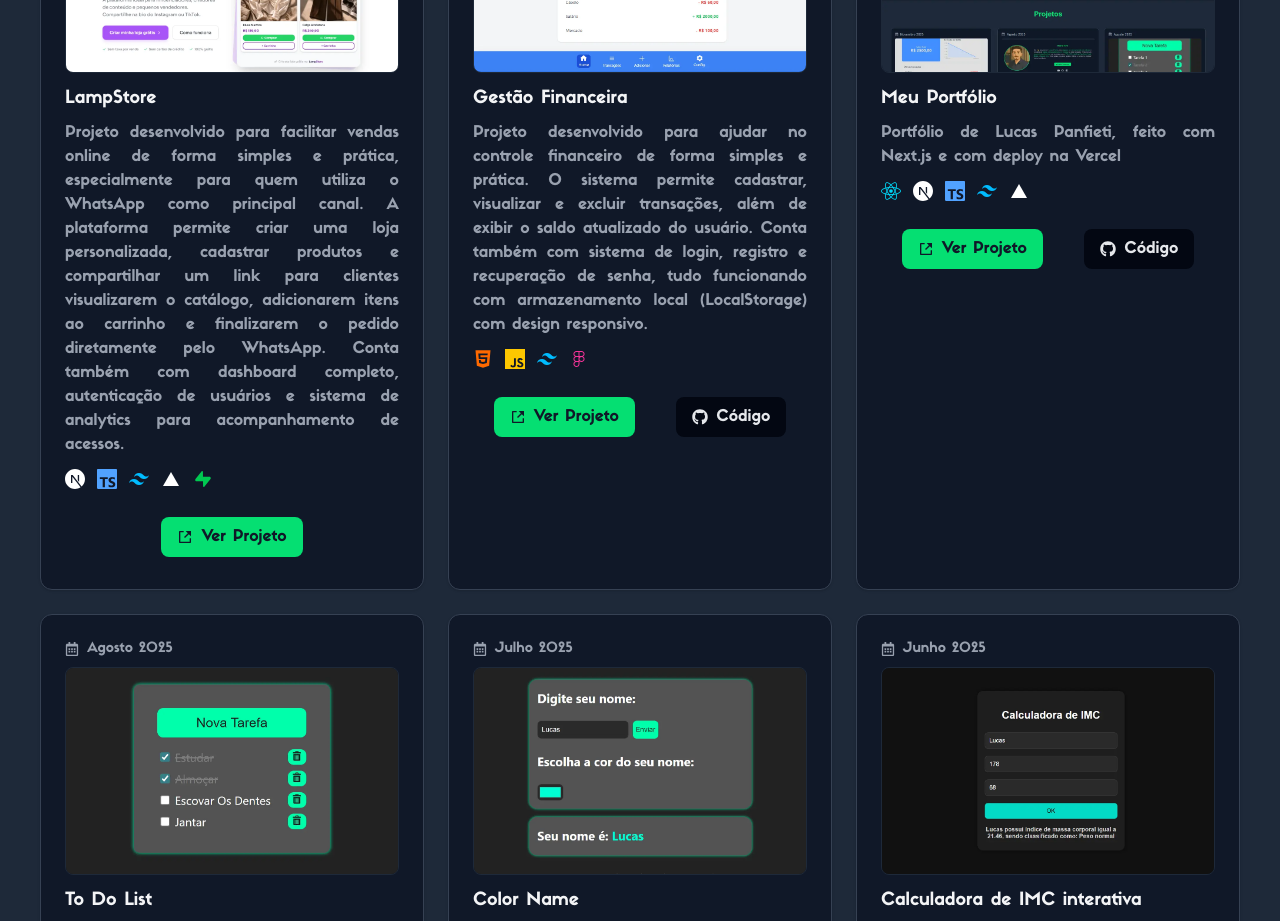
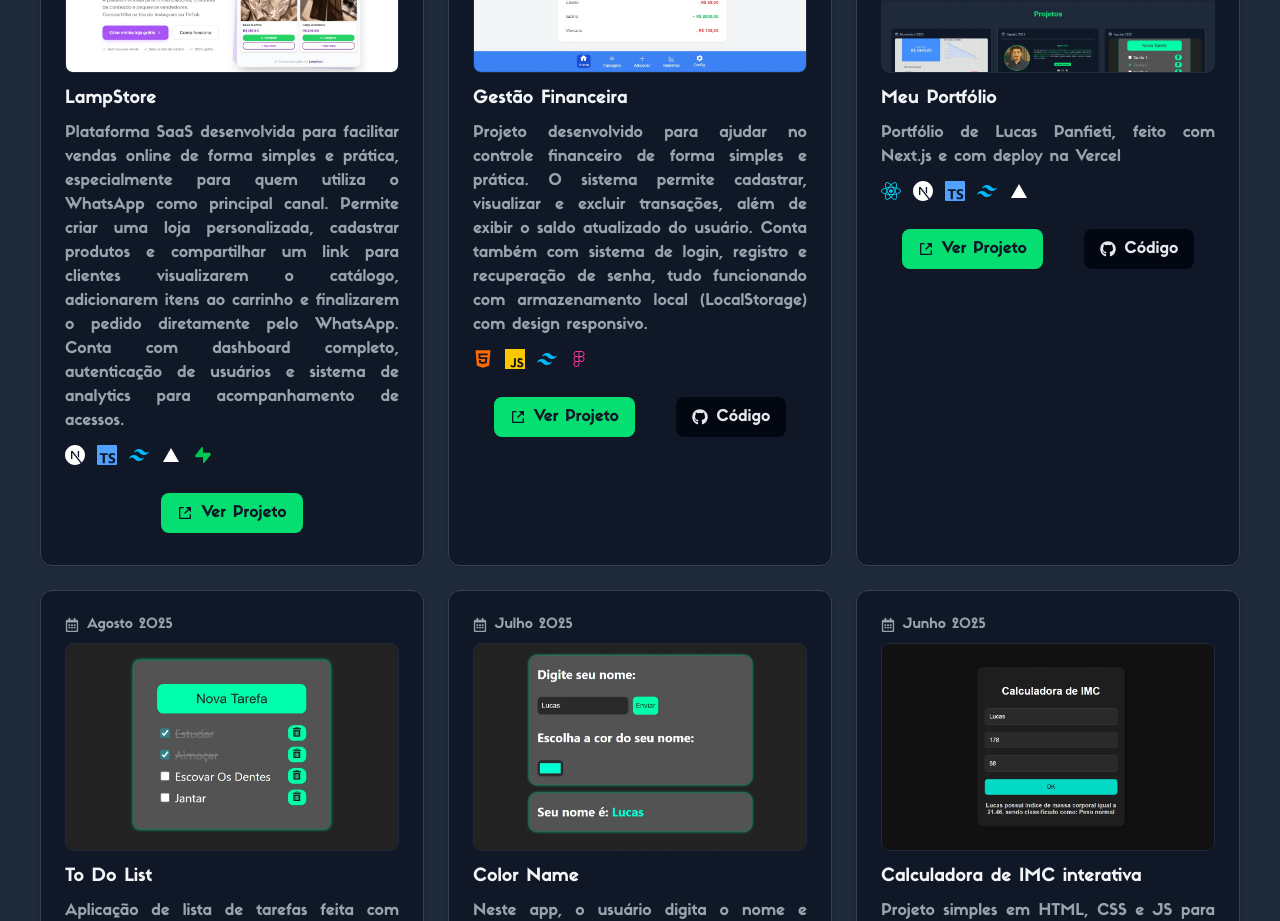
Before and after one commit to LucasPanfieti/lucaspanfieti.portfolio, a Next.js app: page / in a window 1280 px wide. Shown: the part 900-1821 px from the top of the page. Built offline with nearby package versions, Linux system fonts and the light colour scheme.

Commit message:
ajuste lampstore

```diff
--- a/src/components/Projetos.tsx
+++ b/src/components/Projetos.tsx
@@ -23,7 +23,7 @@ const projects = [
   {
     name: "LampStore",
     description:
-      "Projeto desenvolvido para facilitar vendas online de forma simples e prática, especialmente para quem utiliza o WhatsApp como principal canal. A plataforma permite criar uma loja personalizada, cadastrar produtos e compartilhar um link para clientes visualizarem o catálogo, adicionarem itens ao carrinho e finalizarem o pedido diretamente pelo WhatsApp. Conta também com dashboard completo, autenticação de usuários e sistema de analytics para acompanhamento de acessos.",
+      "Plataforma SaaS desenvolvida para facilitar vendas online de forma simples e prática, especialmente para quem utiliza o WhatsApp como principal canal. Permite criar uma loja personalizada, cadastrar produtos e compartilhar um link para clientes visualizarem o catálogo, adicionarem itens ao carrinho e finalizarem o pedido diretamente pelo WhatsApp. Conta com dashboard completo, autenticação de usuários e sistema de analytics para acompanhamento de acessos.",
     link: "https://www.lampstore.com.br",
     github: "",
     image: "/images/projetos/lampstore.webp",
```
